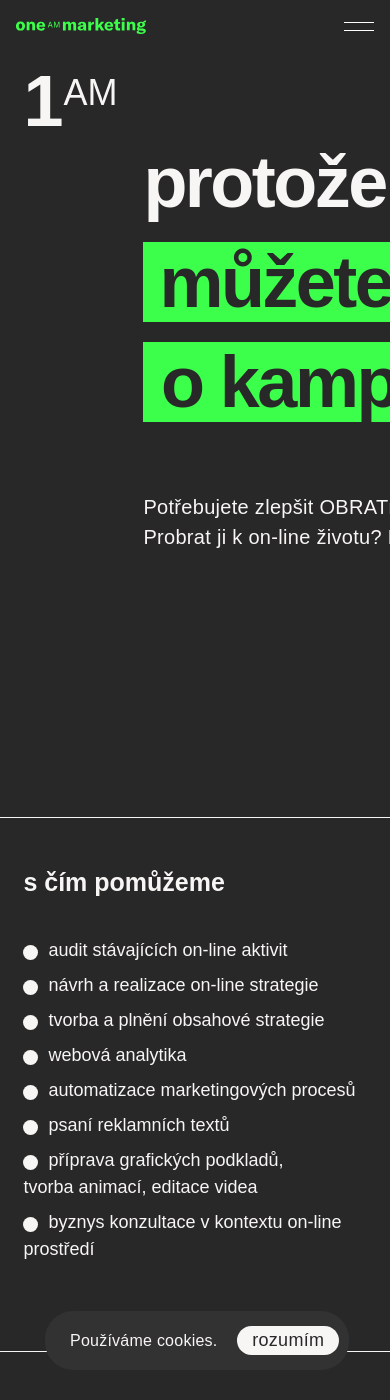
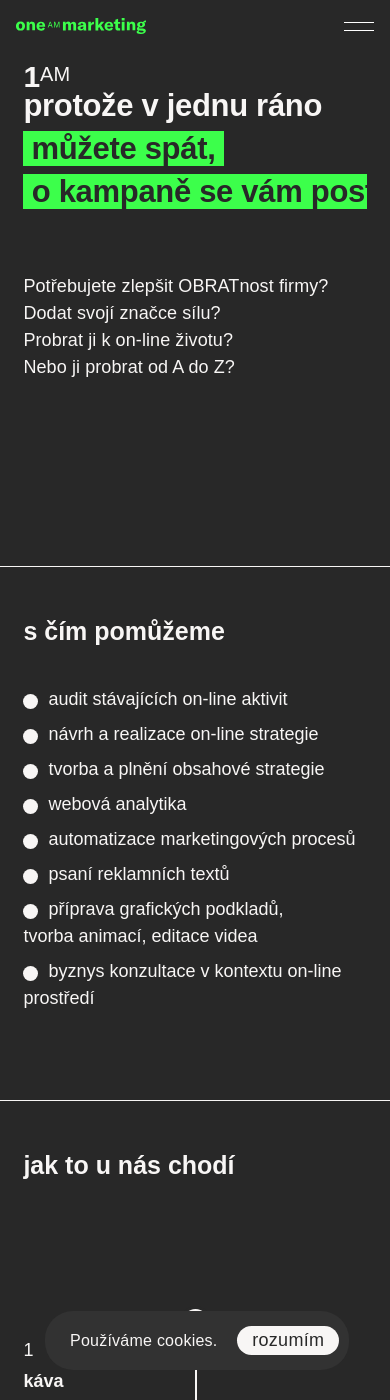
Before and after one commit to honzatinka/oneam.cz, a Jekyll site: the page built from index.html, in a window 390 px wide and 1400 px high. Built offline with Jekyll 4.4.1, drawn with Linux system fonts in a browser that asks for light colours; some web fonts are replaced.

Commit message:
design fix + favicon

```diff
--- a/_includes/footer.html
+++ b/_includes/footer.html
@@ -7,7 +7,7 @@
 		<div class="contact">
 			<h3>dejte nám o sobě vědět</h3>
 			<a href="mailto:info@oneam.cz">info@oneam.cz</a>
-			<span>+420 606 351 066</span>
+			<span class="phone">+420 606 351 066</span>
 		</div>
 		<div class="statement">
 			<a href="/#home" class="not-textlink"><img src="{{ "assets/img/1am-logo.gif" | relative_url }}" width="90" alt="one AM" /></a>
--- a/_layouts/default.html
+++ b/_layouts/default.html
@@ -10,6 +10,7 @@
 
 		<link rel="stylesheet" href="{{ "assets/css/main.css" | relative_url }}">
 		<link rel="stylesheet" href="{{ "assets/css/headline.css" | relative_url }}">
+		<link rel="shortcut icon" href="/assets/img/favicon.ico">
 
 		<script src="{{ "assets/js/modernizr.js" | relative_url }}"></script> <!-- Modernizr -->
 		<script src="https://code.jquery.com/jquery-3.3.1.js"></script>
--- a/assets/css/blog.css
+++ b/assets/css/blog.css
@@ -203,7 +203,7 @@ footer div.contact a {
 MOBILE CSS
 ************************/
 @media (max-width: 990px) {
-  section.blogposts ul,
+  section.blogposts-list ul,
   section.blog-post .post-content,
   section.blog-post .post-header h1,
   section.blog-post .post-header h1 time {
--- a/assets/css/blog.less
+++ b/assets/css/blog.less
@@ -240,7 +240,7 @@ MOBILE CSS
 ************************/
 
 @media (max-width: 990px) {
-	section.blogposts ul,
+	section.blogposts-list ul,
 	section.blog-post .post-content,
 	section.blog-post .post-header h1,
 	section.blog-post .post-header h1 time {
--- a/assets/css/main.css
+++ b/assets/css/main.css
@@ -221,83 +221,27 @@ section#intro .intro-wrapper {
   width: 750px;
   padding-left: 120px;
   margin-bottom: 220px;
-  /* stare pred 21.7.
-		@keyframes text1 {
-		  0%, 50%, 100% {
-		    width: 0;
-		  }
-		  10%, 40% {
-		    width: 9em;
-		  }
-		}
-
-		@keyframes text2 {
-		  0%, 50%, 100% {
-		    width: 0;
-		  }
-
-		  60%, 90% {
-		    width: 9.5em;
-		  }
-		}
-		@keyframes text3 {
-		  0%, 50%, 100% {
-		    width: 0;
-		  }
-
-		  60%, 90% {
-		    width: 9.5em;
-		  }
-		}
-		@keyframes text4 {
-		  0%, 50%, 100% {
-		    width: 0;
-		  }
-
-		  60%, 90% {
-		    width: 9.5em;
-		  }
-		}
-
-
-		.text_1 {
-		  animation: text1;
-		}
-		.text_2 {
-		  animation: text2;
-		}
-		.text_3 {
-		  animation: text3;
-		}
-		.text_4 {
-		  animation: text4;
-		}
-		.text_1, .text_2, .text_3, .text_4 {
-		  overflow: hidden;
-		  white-space: nowrap;
-		  display: inline-block;
-		  position: relative;
-		  animation-duration: 10s;
-		  animation-timing-function: steps(25, end);
-		  animation-iteration-count: infinite;
-		}
-		*/
 }
-section#intro .intro-wrapper div.am-left {
+section#intro .intro-wrapper section.cd-intro {
+  overflow: visible;
+  padding: 0;
+  border: 0;
+}
+section#intro .intro-wrapper section.cd-intro div.am-left {
   font-family: 'GT America Bold', sans-serif;
   font-size: 72px;
   margin-left: -120px;
   float: left;
 }
-section#intro .intro-wrapper div.am-left strong {
+section#intro .intro-wrapper section.cd-intro div.am-left strong {
   float: left;
 }
-section#intro .intro-wrapper div.am-left span {
+section#intro .intro-wrapper section.cd-intro div.am-left span {
   font-size: 36px;
   float: left;
   margin-top: 12px;
 }
-section#intro .intro-wrapper h1 {
+section#intro .intro-wrapper section.cd-intro h1 {
   float: left;
   font-family: 'GT America Bold', sans-serif;
   font-size: 72px;
@@ -305,19 +249,14 @@ section#intro .intro-wrapper h1 {
   letter-spacing: -2.52px;
   margin-bottom: 60px;
 }
-section#intro .intro-wrapper h1 b {
+section#intro .intro-wrapper section.cd-intro h1 b {
   background: #3CFF4B;
   color: #282828;
   padding: 0 16px;
   display: inline !important;
 }
-section#intro .intro-wrapper h1 b .mobile-br {
+section#intro .intro-wrapper section.cd-intro h1 b .mobile-br {
   display: none;
-}
-section#intro .intro-wrapper section.cd-intro {
-  overflow: visible;
-  padding: 0;
-  border: 0;
 }
 section#intro .intro-wrapper p {
   clear: both;
@@ -624,11 +563,15 @@ footer div.contact h3 {
   padding-top: 5px;
   border-top: 1px solid #F8F6F5;
 }
-footer div.contact a,
+footer div.contact a {
+  display: inline-block;
+  font-size: 30px;
+  margin: 50px 0 22px 0;
+}
 footer div.contact span.phone {
   display: inline-block;
   font-size: 30px;
-  margin: 30px 0 90px 0;
+  margin: 0 0 90px 0;
 }
 footer div.statement {
   letter-spacing: 0.72px;
@@ -762,10 +705,14 @@ MOBILE CSS
     font-size: 18px;
     margin-top: 7px;
   }
+  footer div.contact a {
+    margin: 25px 0 5px 0;
+  }
 }
 @media (max-width: 990px) {
   nav {
     width: 100%;
+    padding: 0;
     margin: 0 auto 220px auto;
   }
   nav a.home {
@@ -774,35 +721,35 @@ MOBILE CSS
   nav ul.contact {
     display: none;
   }
-  .intro-wrapper {
+  section#intro .intro-wrapper {
     width: 100%;
     padding-left: 0;
     margin-bottom: 140px;
     overflow: auto;
   }
-  .intro-wrapper div.am-left {
+  section#intro .intro-wrapper section.cd-intro div.am-left {
     font-family: 'GT America Bold', sans-serif;
     font-size: 50px;
     float: none;
     display: block;
     margin-left: 0;
   }
-  .intro-wrapper div.am-left strong {
+  section#intro .intro-wrapper section.cd-intro div.am-left strong {
     float: left;
   }
-  .intro-wrapper div.am-left span {
+  section#intro .intro-wrapper section.cd-intro div.am-left span {
     font-size: 30px;
     float: left;
     margin-top: 7px;
   }
-  .intro-wrapper h1 {
+  section#intro .intro-wrapper section.cd-intro h1 {
     font-size: 50px;
     margin-bottom: 60px;
     margin-top: -10px;
     letter-spacing: -0.31px;
     clear: both;
   }
-  .intro-wrapper p {
+  section#intro .intro-wrapper p {
     clear: both;
     font-size: 20px;
     letter-spacing: 0.3px;
@@ -838,6 +785,10 @@ MOBILE CSS
   }
   footer div.statement ul li span {
     padding: 0 5px;
+  }
+  footer div.contact a,
+  footer div.contact span.phone {
+    font-size: 25px;
   }
 }
 @media (max-width: 850px) {
@@ -891,6 +842,9 @@ MOBILE CSS
   footer div.contact a,
   footer div.contact span.phone {
     font-size: 22px;
+  }
+  footer div.contact span.phone {
+    display: block;
   }
 }
 @media (max-width: 650px) {
@@ -1001,47 +955,47 @@ MOBILE CSS
   nav ul.contact {
     display: none;
   }
-  .intro-wrapper {
+  section#intro .intro-wrapper {
     margin-bottom: 140px;
     padding-top: 60px;
   }
-  .intro-wrapper div.am-left {
+  section#intro .intro-wrapper section.cd-intro div.am-left {
     font-family: 'GT America Bold', sans-serif;
     font-size: 30px;
     margin-left: 0;
     display: block;
   }
-  .intro-wrapper div.am-left strong {
+  section#intro .intro-wrapper section.cd-intro div.am-left strong {
     float: left;
   }
-  .intro-wrapper div.am-left span {
+  section#intro .intro-wrapper section.cd-intro div.am-left span {
     font-size: 20px;
     float: left;
     margin-top: 3px;
   }
-  .intro-wrapper h1 {
+  section#intro .intro-wrapper section.cd-intro h1 {
     font-size: 31px;
     margin-bottom: 60px;
     letter-spacing: -0.31px;
   }
-  .intro-wrapper h1 b {
+  section#intro .intro-wrapper section.cd-intro h1 b {
     padding: 0 8px;
   }
-  .intro-wrapper h1 b .mobile-br {
+  section#intro .intro-wrapper section.cd-intro h1 b .mobile-br {
     display: inline;
   }
-  .intro-wrapper p {
+  section#intro .intro-wrapper p {
     font-size: 18px;
     letter-spacing: 0.09px;
   }
-  .intro-wrapper p br {
+  section#intro .intro-wrapper p br {
     display: block;
   }
-  .intro-wrapper div.action a.button {
+  section#intro .intro-wrapper div.action a.button {
     float: left;
     margin-bottom: 30px;
   }
-  .intro-wrapper div.action a.process {
+  section#intro .intro-wrapper div.action a.process {
     display: inline-block;
     float: left;
     clear: both;
@@ -1160,37 +1114,37 @@ MOBILE CSS
   nav ul.contact {
     display: none;
   }
-  .intro-wrapper div.am-left {
+  section#intro .intro-wrapper section.cd-intro div.am-left {
     font-family: 'GT America Bold', sans-serif;
     font-size: 30px;
     margin-left: 0;
     display: block;
   }
-  .intro-wrapper div.am-left strong {
+  section#intro .intro-wrapper section.cd-intro div.am-left strong {
     float: left;
   }
-  .intro-wrapper div.am-left span {
+  section#intro .intro-wrapper section.cd-intro div.am-left span {
     font-size: 20px;
     float: left;
     margin-top: 3px;
   }
-  .intro-wrapper h1 {
+  section#intro .intro-wrapper section.cd-intro h1 {
     font-size: 31px;
     margin-bottom: 60px;
   }
-  .intro-wrapper h1 strong {
+  section#intro .intro-wrapper section.cd-intro h1 strong {
     background: #3CFF4B;
     color: #282828;
     padding: 0 10px;
     display: inline;
   }
-  .intro-wrapper div.action {
+  section#intro .intro-wrapper div.action {
     margin-top: 45px;
     font-family: 'GT America Bold', sans-serif;
     font-size: 20px;
     letter-spacing: 0.3px;
   }
-  .intro-wrapper div.action a.button {
+  section#intro .intro-wrapper div.action a.button {
     background: #F8F6F5;
     color: #282828;
     padding: 1px 15px 4px 15px;
@@ -1200,13 +1154,13 @@ MOBILE CSS
     margin-right: 45px;
     float: left;
   }
-  .intro-wrapper div.action a.button:hover {
+  section#intro .intro-wrapper div.action a.button:hover {
     background: #3CFF4B;
   }
-  .intro-wrapper div.action a.process span.text {
+  section#intro .intro-wrapper div.action a.process span.text {
     float: left;
   }
-  .intro-wrapper div.action a.process span.ico {
+  section#intro .intro-wrapper div.action a.process span.ico {
     display: inline-block;
     float: left;
     width: 25px;
@@ -1216,10 +1170,10 @@ MOBILE CSS
     -webkit-transition: all 0.3s ease-out;
     transition: all 0.3s ease-out;
   }
-  .intro-wrapper div.action a.process:hover {
+  section#intro .intro-wrapper div.action a.process:hover {
     color: #3CFF4B;
   }
-  .intro-wrapper div.action a.process:hover span.ico {
+  section#intro .intro-wrapper div.action a.process:hover span.ico {
     background: url(../img/sipka_dolu_hover.svg) 0 0 no-repeat;
     -webkit-transition: all 0.3s ease-out;
     transition: all 0.3s ease-out;
```
Also changed, not shown: assets/css/main.less (+41 -75 lines), assets/img/favicon.ico (added).
